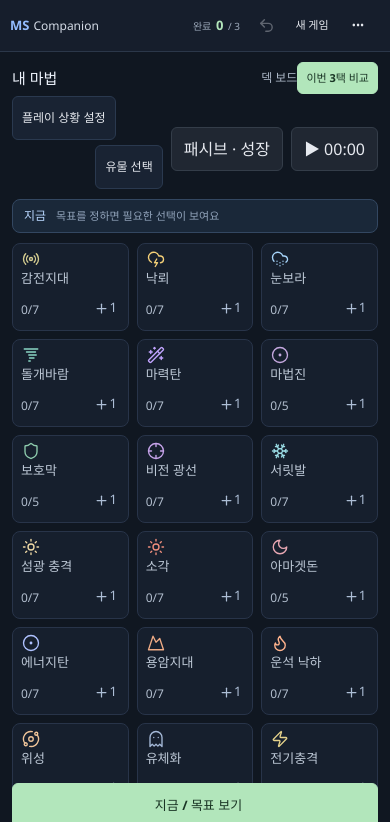
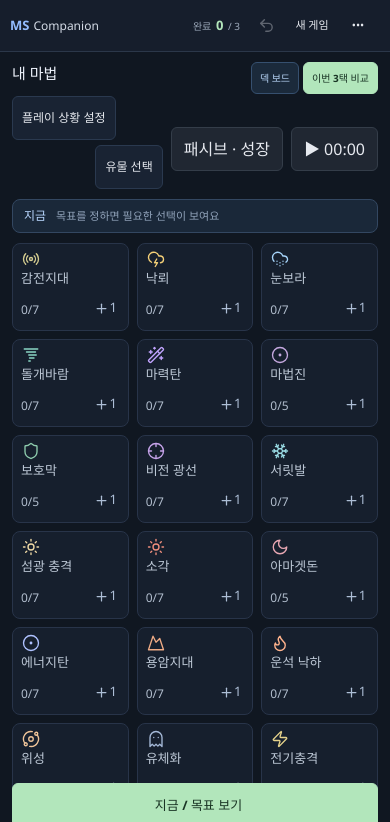
Before and after one commit to vividhyeok/msskilltree, a React (Vite) app: page / in a window 390 px wide. Shown: the top 822 px of the page. Built offline with nearby package versions, Linux system fonts and the light colour scheme.

Commit message:
Visualize magic relationships in live grid

```diff
--- a/src/features/game-mode/live-refine.css
+++ b/src/features/game-mode/live-refine.css
@@ -9,6 +9,76 @@
 
 .side-panel {
   padding: 12px 14px 0;
+}
+
+.live-hud-actions {
+  display: flex;
+  align-items: center;
+  gap: 6px;
+  flex: 0 0 auto;
+}
+
+.deck-board-launch {
+  min-height: 34px;
+  display: inline-flex;
+  align-items: center;
+  justify-content: center;
+  padding: 0 10px;
+  border: 1px solid #36506f;
+  border-radius: 6px;
+  background: #1b2a3b;
+  color: #b7d4f6;
+  font-size: 11px;
+  text-decoration: none;
+}
+
+.deck-board-launch:hover {
+  border-color: #639bd1;
+  color: #e0efff;
+}
+
+.relationship-hint {
+  min-height: 32px;
+  display: flex;
+  align-items: center;
+  gap: 7px;
+  margin: 0 0 7px;
+  padding: 5px 8px;
+  border: 1px solid #31445b;
+  border-radius: 7px;
+  background: #172434;
+  color: #8fa6c1;
+  font-size: 10px;
+}
+
+.relationship-hint strong {
+  color: #d9ebff;
+  font-size: 11px;
+}
+
+.magic-grid.is-relating .magic-tile.relationship-tile {
+  opacity: calc(0.3 + var(--live-relation) * 0.7);
+  filter: saturate(calc(0.45 + var(--live-relation) * 0.8));
+  transition: opacity 120ms ease, filter 120ms ease, border-color 120ms ease;
+}
+
+.magic-grid.is-relating .magic-tile.relationship-tile[data-relation="strong"] {
+  border-color: #65a9e8;
+  box-shadow: inset 0 0 0 1px #65a9e833;
+}
+
+.magic-grid.is-relating .magic-tile.relationship-tile[data-relation="medium"] {
+  border-color: #405a75;
+}
+
+.magic-grid.is-relating .magic-tile.relationship-tile[data-relation="weak"] {
+  border-color: #29333f;
+}
+
+.magic-grid.is-relating .magic-tile.relationship-tile.selected,
+.magic-grid.is-relating .magic-tile.relationship-tile.is-needed {
+  opacity: 1;
+  filter: saturate(1.1);
 }
 
 .need-section {
@@ -183,6 +253,31 @@
     display: none;
   }
 
+  .live-hud-title {
+    align-items: flex-start;
+  }
+
+  .live-hud-actions {
+    gap: 4px;
+  }
+
+  .deck-board-launch,
+  .live-choice-launch {
+    min-height: 32px;
+    padding-inline: 8px;
+    font-size: 10px;
+  }
+
+  .relationship-hint {
+    overflow: hidden;
+  }
+
+  .relationship-hint span {
+    overflow: hidden;
+    white-space: nowrap;
+    text-overflow: ellipsis;
+  }
+
   .mobile-now-strip {
     display: flex;
     align-items: stretch;
```
